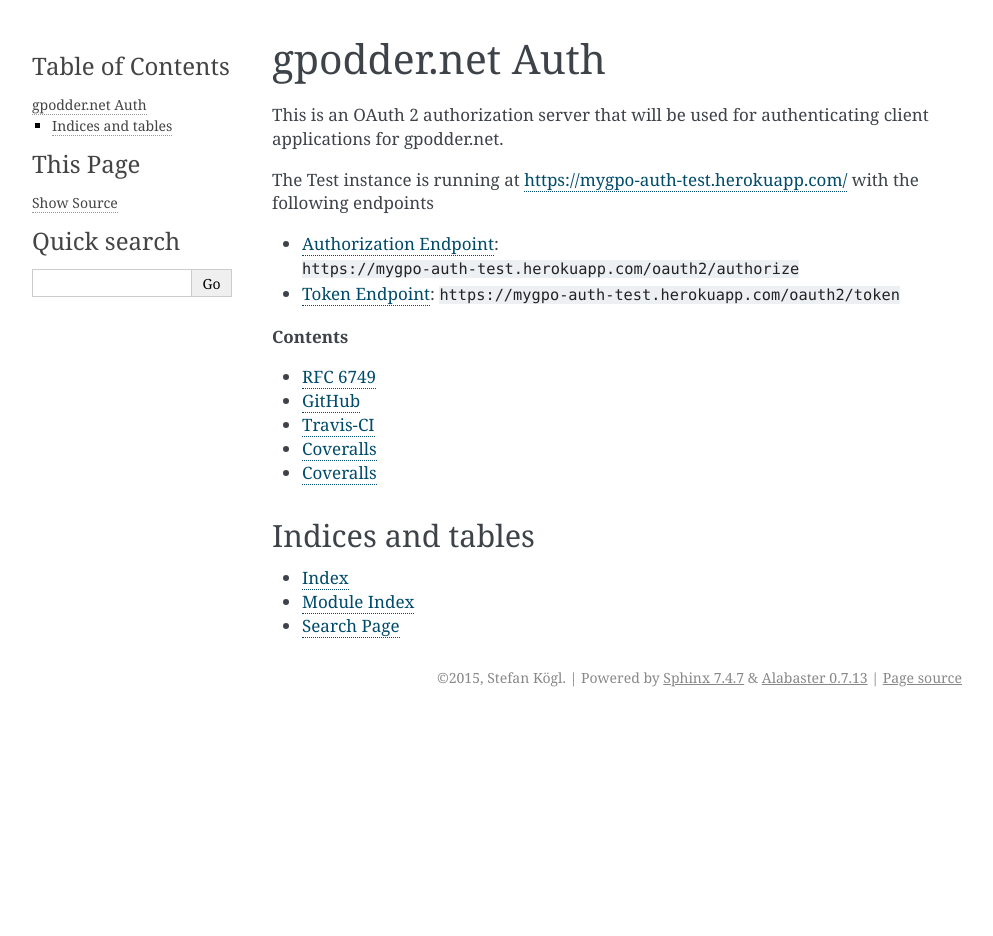
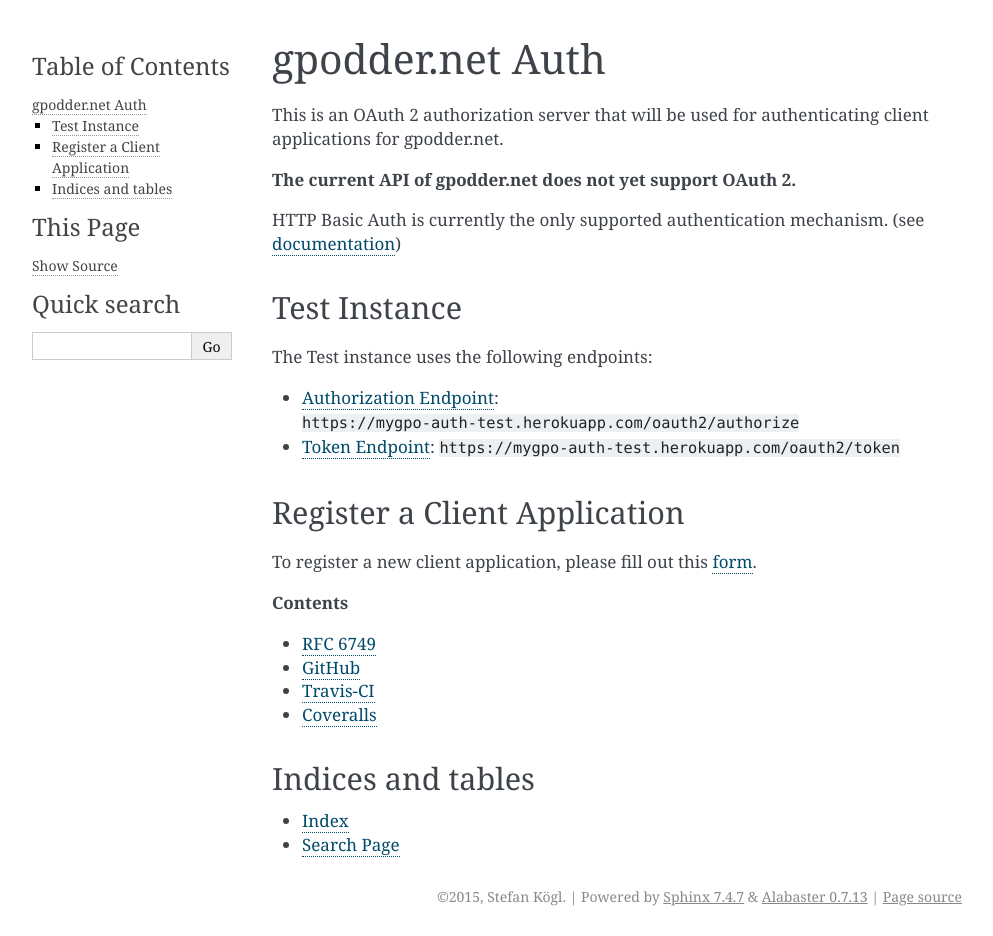
Before and after one commit to gpodder/mygpo-auth, a Sphinx documentation site: the page built from doc/index.rst, in a window 1280 px wide. Shown: the whole page, without its empty margins (148-1141 px from the left). Built offline with Sphinx 7.4.7, drawn with Linux system fonts in a browser that asks for light colours; before the commit the page ends 900 px from its top, so only the background shows below that.

Commit message:
Update docs

```diff
--- a/doc/index.rst
+++ b/doc/index.rst
@@ -9,13 +9,29 @@
 This is an OAuth 2 authorization server that will be used for authenticating
 client applications for gpodder.net.
 
-The Test instance is running at https://mygpo-auth-test.herokuapp.com/ with the
-following endpoints
+**The current API of gpodder.net does not yet support OAuth 2.**
+
+HTTP Basic Auth is currently the only supported authentication mechanism. (see
+`documentation <http://gpoddernet.readthedocs.org/en/latest/api/index.html>`_)
+
+
+Test Instance
+-------------
+
+The Test instance uses the following endpoints:
 
 * `Authorization Endpoint <http://tools.ietf.org/html/rfc6749#section-3.1>`_:
   ``https://mygpo-auth-test.herokuapp.com/oauth2/authorize``
 * `Token Endpoint <http://tools.ietf.org/html/rfc6749#section-3.2>`_:
   ``https://mygpo-auth-test.herokuapp.com/oauth2/token``
+
+
+Register a Client Application
+-----------------------------
+
+To register a new client application, please fill out this `form
+<http://goo.gl/forms/jh22QND9y3>`_.
+
 
 **Contents**
 
@@ -26,12 +42,10 @@
    GitHub <https://github.com/gpodder/mygpo-auth>
    Travis-CI <https://travis-ci.org/gpodder/mygpo-auth/>
    Coveralls <https://coveralls.io/r/gpodder/mygpo-auth>
-   Coveralls <https://coveralls.io/r/gpodder/mygpo-auth>
 
 
 Indices and tables
 ------------------
 
 * :ref:`genindex`
-* :ref:`modindex`
 * :ref:`search`
```
